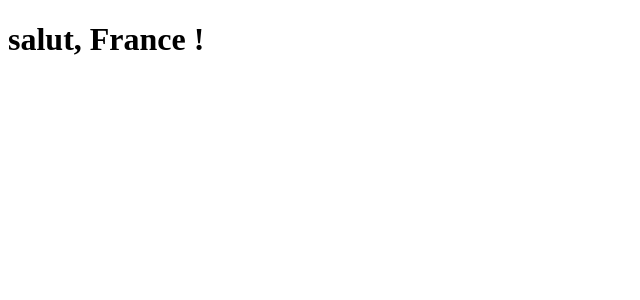
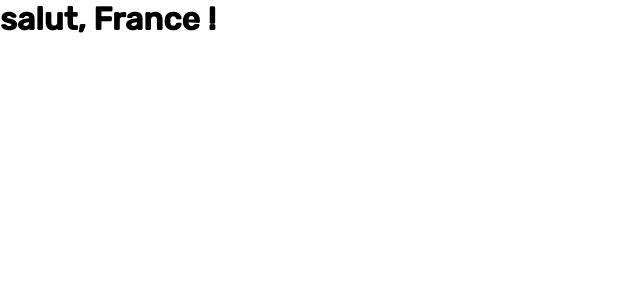
Before and after one commit to kdumagalhaes/time-tracking-dashboard-react, a React (Vite) app: page / in a window 1280 px wide. Shown: the top 300 px of the page, without its empty margins (0-640 px from the left). Built offline with nearby package versions, Linux system fonts and the light colour scheme.

Commit message:
Add global styles

```diff
--- a/index.html
+++ b/index.html
@@ -5,6 +5,9 @@
     <meta charset="UTF-8" />
     <link rel="icon" href="/src/favicon-32x32.png" />
     <meta name="viewport" content="width=device-width, initial-scale=1.0" />
+    <link rel="preconnect" href="https://fonts.googleapis.com">
+    <link rel="preconnect" href="https://fonts.gstatic.com" crossorigin>
+    <link href="https://fonts.googleapis.com/css2?family=Rubik:wght@300;400;500&display=swap" rel="stylesheet">
     <title>Time Tracking Dashboard</title>
 </head>
 
--- a/src/App.tsx
+++ b/src/App.tsx
@@ -1,7 +1,10 @@
+import { GlobalStyle } from "./css/global";
+
 const App = () => {
   return (
     <div>
       <h1>salut, France !</h1>
+      <GlobalStyle />
     </div>
   );
 };
--- /dev/null
+++ b/src/css/global.ts
@@ -0,0 +1,45 @@
+import { createGlobalStyle } from "styled-components";
+
+export const GlobalStyle = createGlobalStyle`
+:root {
+    // colors
+    --primary-blue: hsl(246, 80%, 60%);
+    --primary-orange: hsl(15, 100%, 70%);
+    --primary-soft-blue: hsl(195, 74%, 62%);
+    --primary-pink: hsl(348, 100%, 68%);
+    --primary-green: hsl(145, 58%, 55%);
+    --primary-violet: hsl(264, 64%, 52%);
+    --primary-yellow: hsl(43, 84%, 65%);
+
+    --neutral-darker-blue: hsl(226, 43%, 10%);
+    --neutral-dark-blue: hsl(235, 46%, 20%);
+    --neutral-desaturated-blue: hsl(235, 45%, 61%);
+    --neutral-pale-blue: hsl(236, 100%, 87%);
+
+    // layout
+    --mobile: 375px;
+    --desktop: 1440px;
+    --safe-area-padding: 0 40px 0 40px;
+}
+* {
+    margin: 0;
+    padding: 0;
+    box-sizing: border-box;
+}
+html {
+    @media (max-width: var(---desktop)) {
+        font-size: 93.75%;
+    }
+    @media (max-width: var(---mobile)) {
+        font-size: 87.;
+    }
+}
+body, input, textarea, button {
+    font-family: 'Rubik', sans-serif;
+    font-weight: 400;
+}
+
+button {
+    cursor: pointer;
+}
+`;
```
